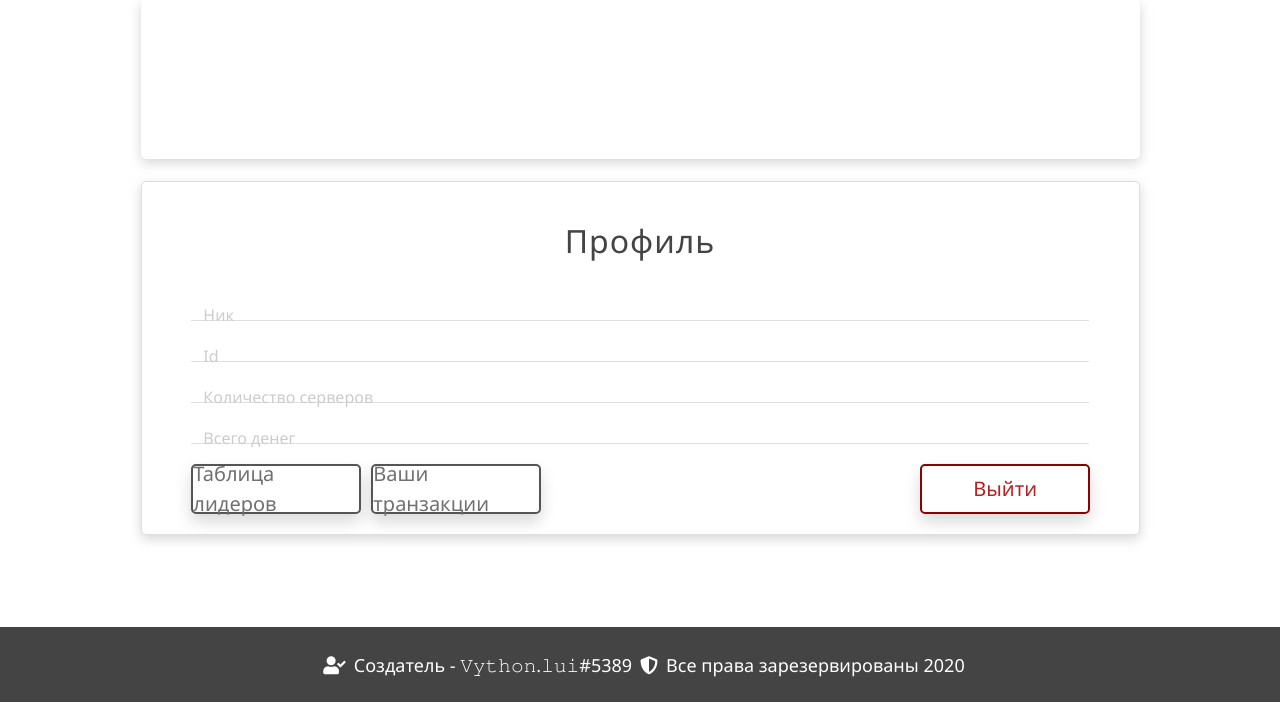
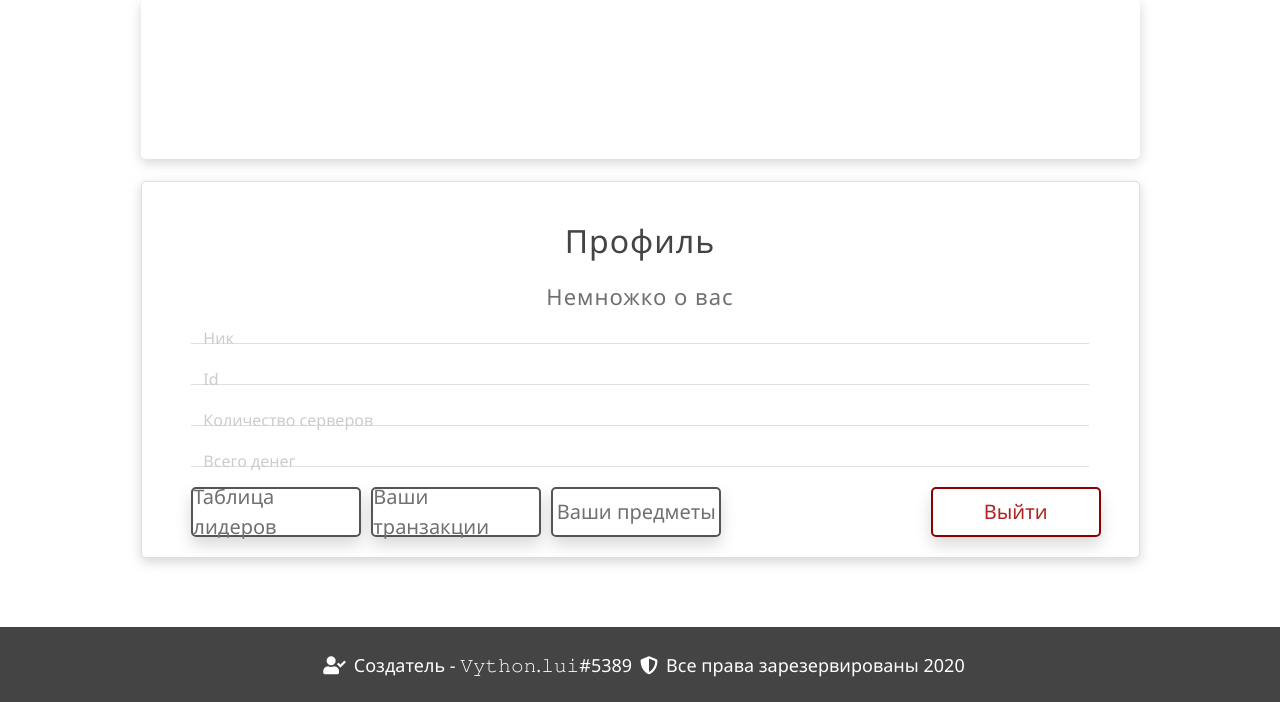
Before and after one commit to vadympop/ProstoTools, a Python web app: template Site/templates/profile.html in a window 1280 px wide. Shown: the part 98-800 px from the top of the page. Run offline with Jinja, Linux system fonts and the light colour scheme; the template is opened without the code that fills it, so the values that code supplies are empty; some libraries are stand-ins or nearby versions.

Commit message:
BOT::: Add global user data, SITE::: Add global user data AND check if user avatar is animated

```diff
--- a/Cogs/different.py
+++ b/Cogs/different.py
@@ -455,8 +455,8 @@
 		purge = clear_commands(ctx.guild)
 		await ctx.channel.purge( limit = purge )
 
-		sql = ("""UPDATE users SET bio = %s WHERE user_id = %s AND guild_id = %s""")
-		val = (text, ctx.author.id, ctx.guild.id)
+		sql = ("""UPDATE global_users_data SET bio = %s WHERE user_id = %s""")
+		val = (text, ctx.author.id)
 
 		self.cursor.execute(sql, val)
 		self.conn.commit()
--- a/Site/static/css/profile.css
+++ b/Site/static/css/profile.css
@@ -33,7 +33,7 @@
 .card-title{
     display: block;
     text-align: center;
-    margin: 4% 0 4% 0;
+    margin: 4% 0 2% 0;
     letter-spacing: 1px;
     color: #444;
 }
@@ -78,8 +78,12 @@
     justify-content: start;
 }
 
+.card-button:nth-last-child(4){
+    margin-left: 5%;
+}
+
 .card-button:nth-last-child(3){
-    margin-left: 5%;
+    margin-left: 1%;
 }
 
 .card-button:nth-last-child(2){
@@ -87,7 +91,7 @@
 }
 
 .card-button:nth-last-child(1){
-    margin-left: 38%;
+    margin-left: 21%;
     border-color: darkred;
 }
 
@@ -132,3 +136,19 @@
 .card-button:hover a{
     color: #fff;
 }
+
+.card-bio-title{
+    color: #707070;
+    font-size: 22px;
+    letter-spacing: 1px;
+    display: block;
+    text-align: center;
+}
+
+.card-bio{
+    color: #707070;
+    font-size: 18px;
+    display: block;
+    text-align: center;
+    margin-bottom: 1%;
+}
--- a/Site/templates/profile.html
+++ b/Site/templates/profile.html
@@ -19,6 +19,10 @@
 
     <div class="card">
         <h2 class="card-title">Профиль</h2>
+        {% if user_data[3] != ' ' %}
+            <span class="card-bio-title">Немножко о вас</span>
+            <span class="card-bio">{{ user_data[3] }}</span>
+        {% endif %}
 
         <div class="card-group">
             <span class="card-field">{{ user_name }}</span>
@@ -43,6 +47,7 @@
         <div class="card-group card-buttons-group">
             <span class='card-button shadow'><a href="/leaderboard">Таблица лидеров</a></span>
             <span class='card-button shadow'><a href="/transactions">Ваши транзакции</a></span>
+            <span class="card-button shadow"><a href="/items">Ваши предметы</a></span>
             <span class='card-button shadow'><a href="/logout">Выйти</a></span>
         </div>
 
```
Also changed, not shown: Site/main.py (+14 -5 lines), Tools/database.py (+24 -9 lines), 1 other file.
